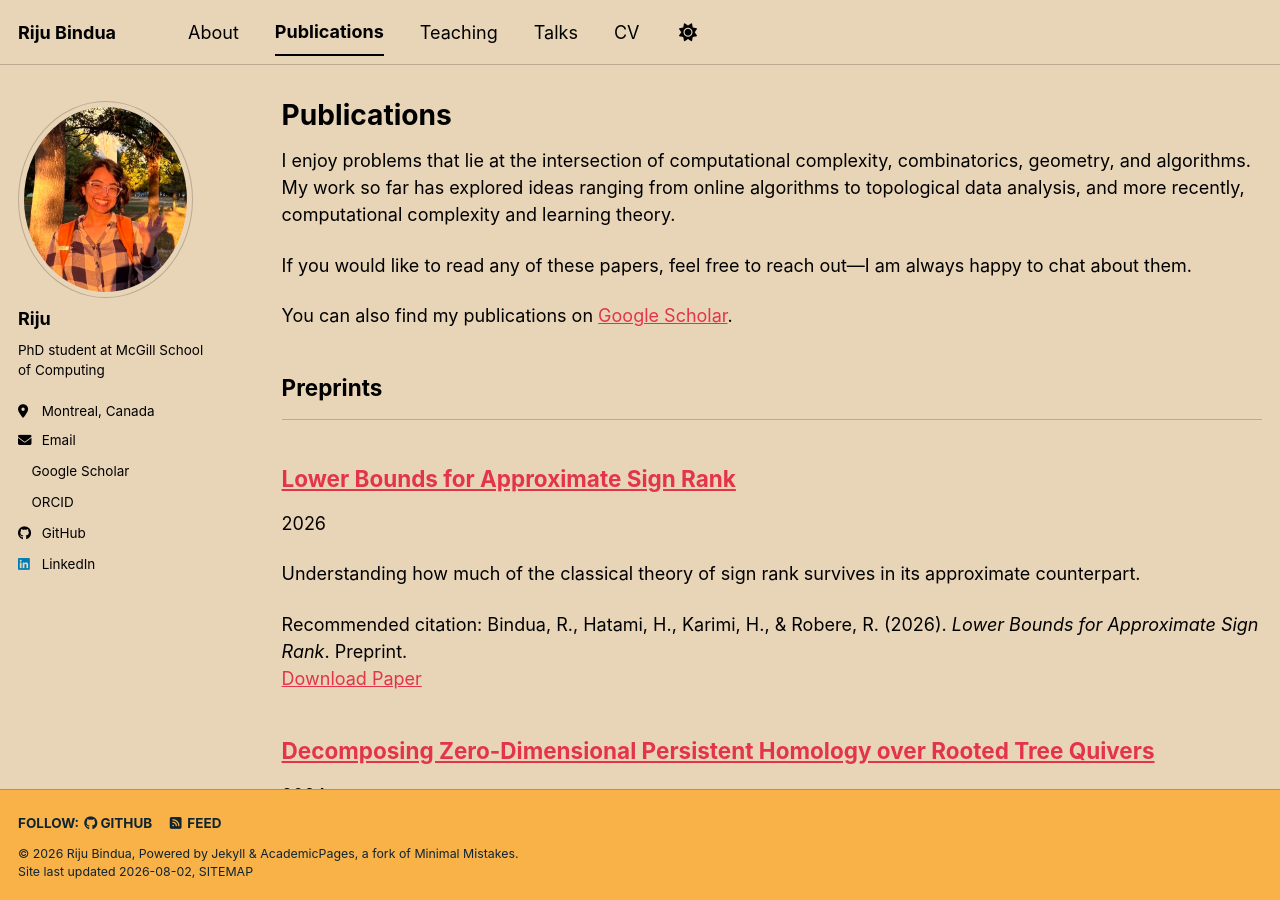
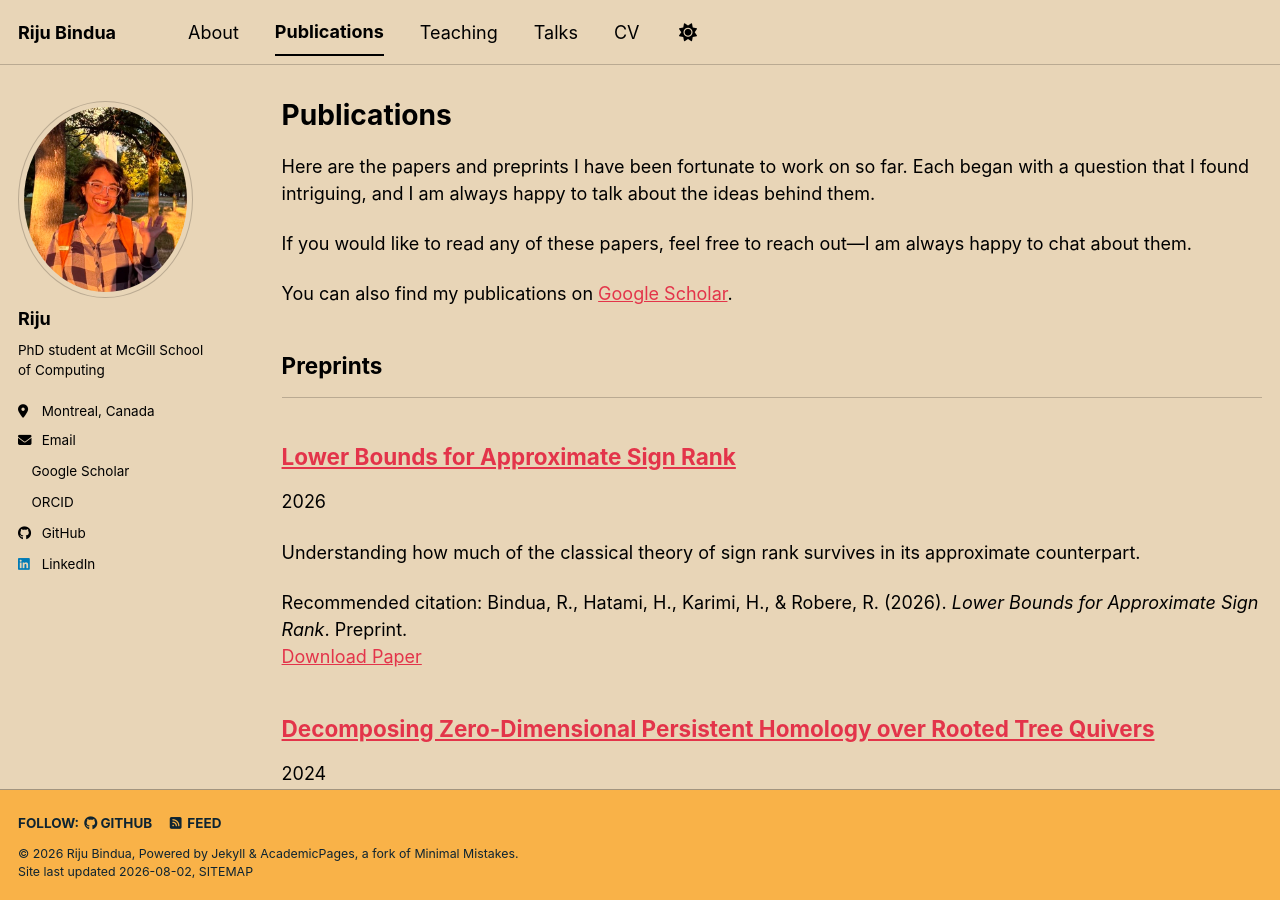
Before and after one commit to binduariju/binduariju.github.io, a Jekyll site: the page built from _pages/publications.html, in a window 1280 px wide and 900 px high. Built offline with Jekyll 4.4.1, drawn with Linux system fonts in a browser that asks for light colours; a style sheet for code colours, icons or effects is not loaded.

Commit message:
Revise publications introduction text
Updated the introduction to publications section.

```diff
--- a/_pages/publications.html
+++ b/_pages/publications.html
@@ -8,10 +8,10 @@ author_profile: true
 {% include base_path %}
 
 <p>
-  I enjoy problems that lie at the intersection of computational complexity,
-  combinatorics, geometry, and algorithms. My work so far has explored ideas
-  ranging from online algorithms to topological data analysis, and more recently,
-  computational complexity and learning theory.
+  <p>
+  Here are the papers and preprints I have been fortunate to work on so far.
+  Each began with a question that I found intriguing, and I am always happy
+  to talk about the ideas behind them.
 </p>
 
 <p>
```
